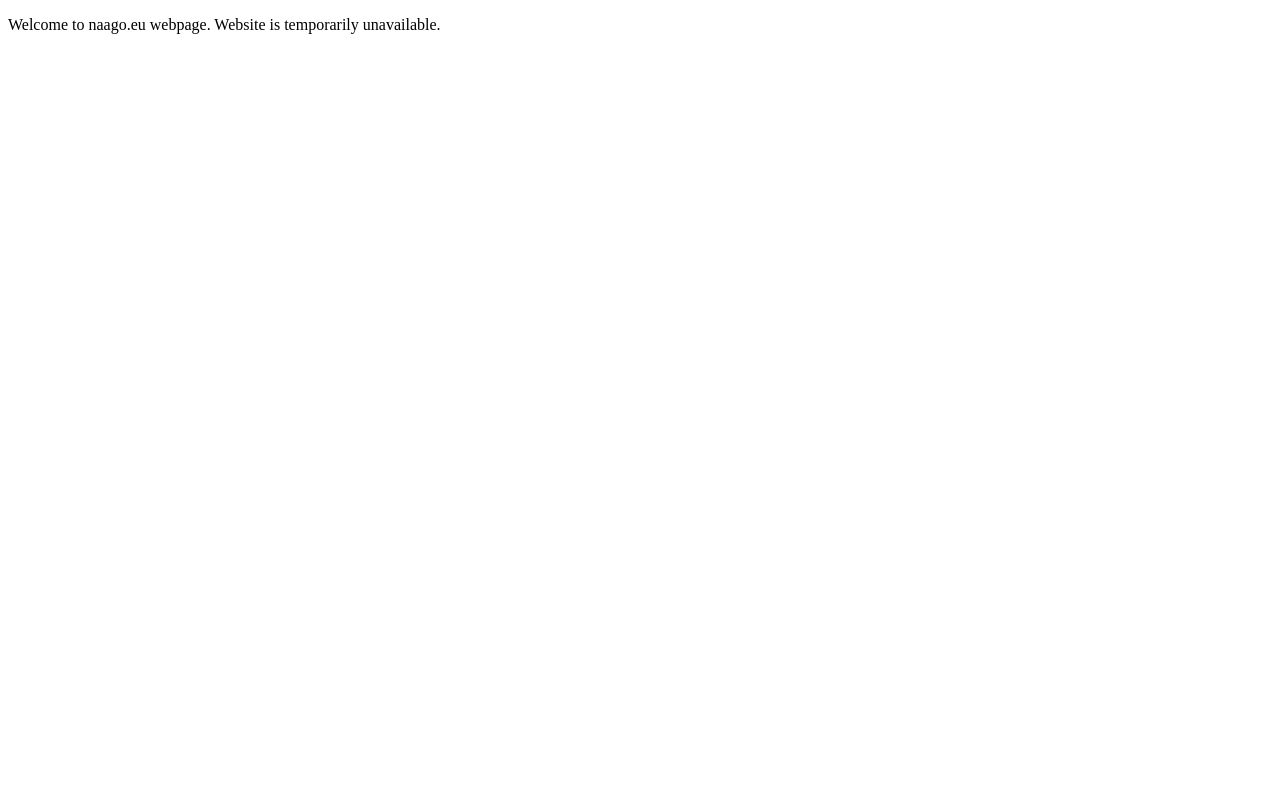
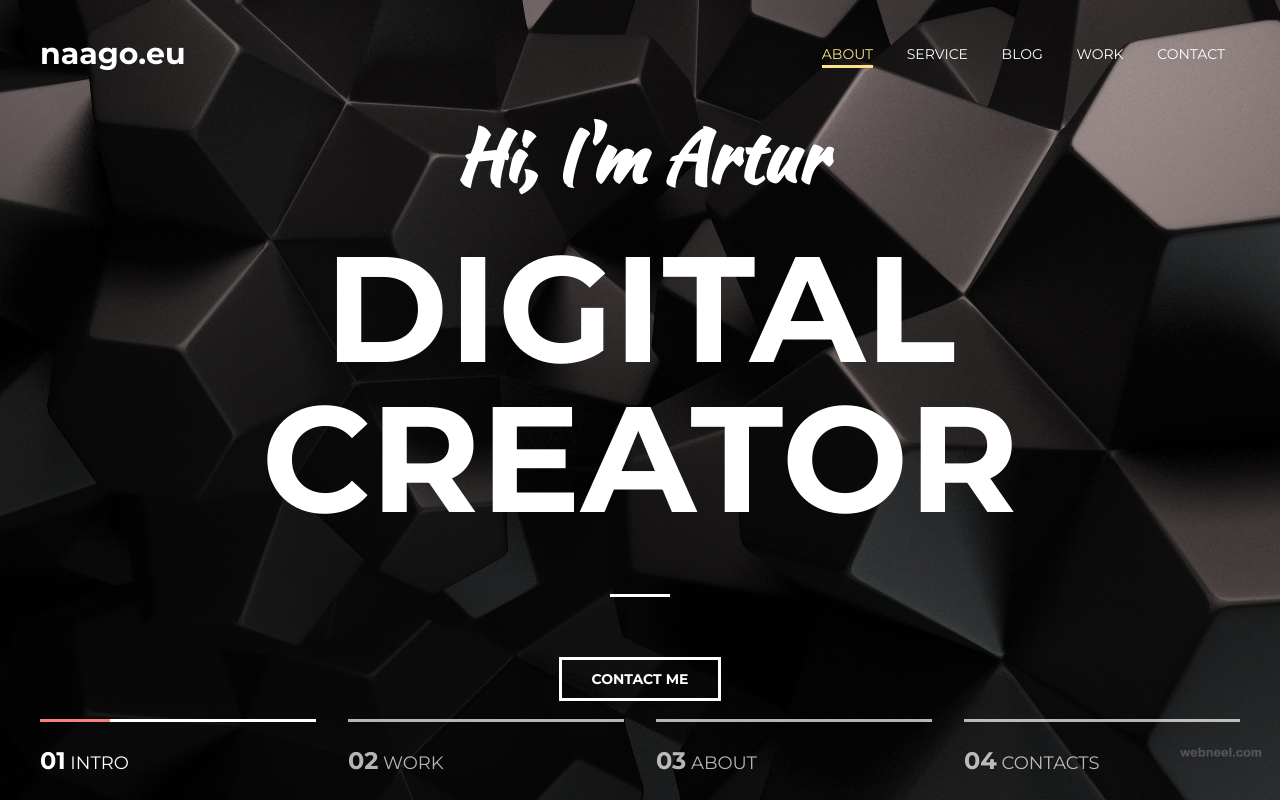
Before and after one commit to arturnnx/naago.eu, a plain HTML site: page index.html in a window 1280 px wide. Drawn offline with Linux system fonts and the light colour scheme.

Commit message:
mogo import

```diff
--- /dev/null
+++ b/assets/css/style.css
@@ -0,0 +1,226 @@
+body {
+    margin: 0;
+    font-family: 'Montserrat', sans-serif;
+
+    font-size: 15px;
+    line-height: 1.6;
+    color: #333;
+}
+
+*,
+*:before,
+*:after {
+    box-sizing: border-box;
+}
+
+h1, h2, h3, h4, h5, h6 {
+    margin: 0;
+}
+
+
+/* Container */
+.container {
+    width: 100%;
+    max-width: 1200px;
+    margin: 0 auto;
+}
+
+
+
+/* Intro */
+.intro {
+    display: flex;
+    flex-direction: column;
+    justify-content: center;
+    width: 100%;
+    height: 100vh;
+
+    background: url("../images/intro.jpg") center no-repeat;
+    -webkit-background-size: cover;
+    background-size: cover;
+}
+
+.intro__inner {
+    width: 100%;
+    max-width: 880px;
+    margin: 0 auto;
+
+    text-align: center;
+}
+
+.intro__title {
+    color: #fff;
+    font-size: 150px;
+    font-weight: 700;
+    text-transform: uppercase;
+    line-height: 1;
+}
+
+.intro__title:after {
+    content: "";
+    display: block;
+    width: 60px;
+    height: 3px;
+    margin: 60px auto;
+
+    background-color: #fff;
+}
+
+.intro__suptitle {
+    margin-bottom: 20px;
+
+    font-family: 'Kaushan Script', cursive;
+    font-size: 72px;
+    color: #fff;
+}
+
+
+/* Header */
+.header {
+    width: 100%;
+    padding-top: 30px;
+
+    position: absolute;
+    top: 0;
+    left: 0;
+    right: 0;
+    z-index: 1000;
+}
+
+.header__inner {
+    display: flex;
+    justify-content: space-between;
+    align-items: center;
+}
+
+.header__logo {
+    content: "";
+    font-size: 30px;
+    font-weight: 700;
+    color: #fff;
+}
+
+
+/* Nav */
+.nav {
+    font-size: 14px;
+    text-transform: uppercase;
+}
+
+.nav__link {
+    display: inline-block;
+    vertical-align: top;
+    margin: 0 15px;
+    position: relative;
+
+    color: #fff;
+    text-decoration: none;
+
+    transition: color .1s linear;
+}
+
+.nav__link:after {
+    content: "";
+    display: block;
+    width: 100%;
+    height: 3px;
+
+    background-color: #fce38a;
+    opacity: 0;
+
+    position: absolute;
+    top: 100%;
+    left: 0;
+    z-index: 1;
+
+    transition: opacity .1s linear;
+}
+
+.nav__link:hover {
+    color: #fce38a;
+}
+
+.nav__link:hover:after,
+.nav__link.active:after {
+    opacity: 1;
+}
+
+.nav__link.active {
+    color: #fce38a;
+}
+
+
+/* Button */
+.btn {
+    display: inline-block;
+    vertical-align: top;
+    padding: 8px 30px;
+
+    border: 3px solid #fff;
+
+    font-size: 14px;
+    font-weight: 700;
+    color: #fff;
+    text-transform: uppercase;
+    text-decoration: none;
+
+    transition: background .1s linear, color .1s linear;
+}
+
+.btn:hover {
+    background-color: #fff;
+    color: #333;
+}
+
+
+
+/* Slider */
+.slider {
+    width: 100%;
+
+    position: absolute;
+    bottom: 0;
+    left: 0;
+    z-index: 1;
+}
+
+.slider__inner {
+    display: flex;
+    justify-content: space-between;
+}
+
+.slider__item {
+    width: 23%;
+    padding: 20px 0;
+    position: relative;
+
+    border-top: 3px solid #fff;
+    opacity: .7;
+
+    font-size: 18px;
+    color: #fff;
+    text-transform: uppercase;
+}
+
+.slider__item.active {
+    opacity: 1;
+}
+
+.slider__item.active:before {
+    content: "";
+    display: block;
+    width: 70px;
+    height: 3px;
+
+    background-color: #f38181;
+
+    position: absolute;
+    top: -3px;
+    left: 0;
+    z-index: 1;
+}
+
+.slider__num {
+    font-size: 24px;
+    font-weight: 700;
+}
--- a/index.html
+++ b/index.html
@@ -1,10 +1,65 @@
 <!DOCTYPE html>
-<html>
-    <head>
-        <title>naago.eu</title>
-    </head>
-    <body>
-        <p>Welcome to naago.eu webpage.
-        Website is temporarily unavailable.</p>
-    </body>
+<html lang="en">
+<head>
+    <meta charset="UTF-8">
+    <link rel="stylesheet" href="assets/css/style.css">
+    <link href="https://fonts.googleapis.com/css?family=Kaushan+Script|Montserrat:400,700&amp;subset=cyrillic-ext" rel="stylesheet">
+    <title>Mogo</title>
+</head>
+<body>
+
+
+<header class="header">
+    <div class="container">
+        <div class="header__inner">
+            <div class="header__logo" href="https://naago.eu">naago.eu</div>
+
+            <nav class="nav">
+                <a class="nav__link active" href="#">About</a>
+                <a class="nav__link" href="https://www.google.com">Service</a>
+                <a class="nav__link" href="#">Blog</a>
+                <a class="nav__link" href="#">Work</a>
+                <a class="nav__link" href="https://naago.eu">Contact</a>
+            </nav>
+        </div>
+    </div>
+</header>
+
+
+<div class="intro">
+    <div class="container">
+        <div class="intro__inner">
+            <h2 class="intro__suptitle">Hi, I'm Artur</h2>
+            <h1 class="intro__title">digital creator</h1>
+
+            <a class="btn" href="mailto:artur@naago.eu">Contact me</a>
+        </div>
+    </div>
+
+    <div class="slider">
+        <div class="container">
+            <div class="slider__inner">
+                <div class="slider__item active">
+                    <span class="slider__num">01</span>
+                    Intro
+                </div>
+                <div class="slider__item">
+                    <span class="slider__num">02</span>
+                    Work
+                </div>
+                <div class="slider__item">
+                    <span class="slider__num">03</span>
+                    About
+                </div>
+                <div class="slider__item">
+                    <span class="slider__num">04</span>
+                    Contacts
+                </div>
+            </div>
+        </div>
+    </div>
+</div>
+
+
+</body>
 </html>
```
Also changed, not shown: assets/images/intro.jpg (added).
